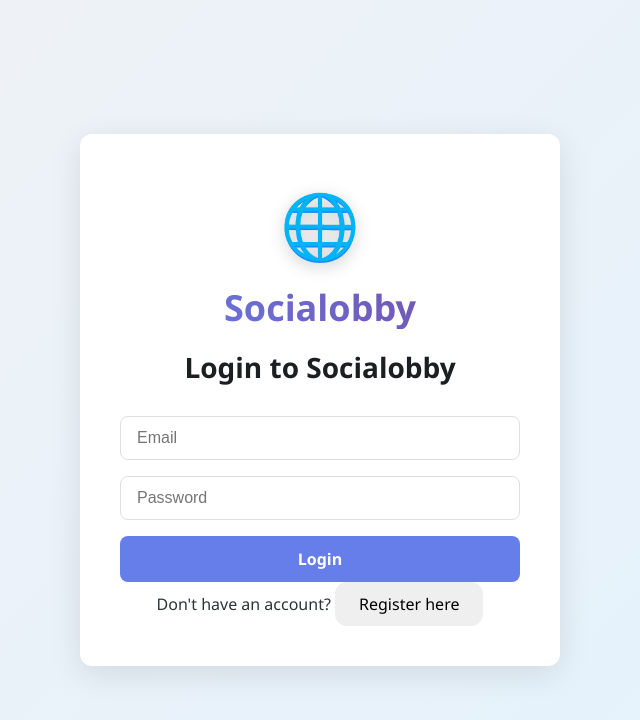
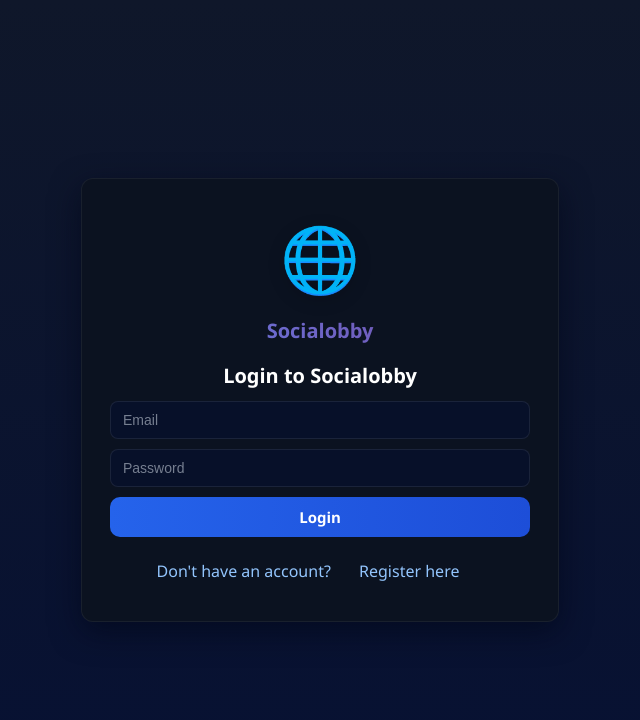
Before and after one commit to marciliobbarboza2/Social-Lobby, a React (Vite) app: page / in a window 1280 px wide. Shown: the top 720 px of the page, without its empty margins (320-960 px from the left). Built offline with nearby package versions, Linux system fonts and the light colour scheme; no server answers.

Commit message:
chore(ui): add high-contrast Login.css and import in LoginScreen (root)

```diff
--- /dev/null
+++ b/src/components/Login.css
@@ -0,0 +1,73 @@
+.login-screen {
+  min-height: 100vh;
+  display: flex;
+  align-items: center;
+  justify-content: center;
+  background: linear-gradient(180deg, #0f172a 0%, #071133 100%);
+  color: #ffffff;
+  padding: 24px;
+  box-sizing: border-box;
+}
+
+.login-container {
+  width: 100%;
+  max-width: 420px;
+  background: #0b1220;
+  border: 1px solid rgba(255,255,255,0.06);
+  box-shadow: 0 10px 30px rgba(2,6,23,0.6);
+  border-radius: 12px;
+  padding: 28px;
+}
+
+.login-container h1, .login-container h2 {
+  font-size: 20px;
+  margin: 0 0 12px 0;
+  color: #fff;
+}
+
+.error-message, .error-text {
+  background: rgba(220,38,38,0.08);
+  color: #fecaca;
+  border: 1px solid rgba(220,38,38,0.18);
+  padding: 8px 10px;
+  border-radius: 8px;
+  margin-bottom: 12px;
+  font-size: 13px;
+}
+
+.login-input {
+  width: 100%;
+  background:#071029;
+  color:#e6eef8;
+  border:1px solid rgba(255,255,255,0.08);
+  padding:10px 12px;
+  border-radius:8px;
+  font-size:14px;
+  outline:none;
+  margin-bottom:10px;
+}
+
+.login-input::placeholder { color: rgba(230,238,248,0.5); }
+.login-input:focus { box-shadow:0 0 0 4px rgba(59,130,246,0.12); border-color: rgba(59,130,246,0.8); }
+
+.login-btn, .primary-btn {
+  width:100%;
+  background:linear-gradient(90deg,#2563eb,#1d4ed8);
+  color:#fff;
+  padding:10px 12px;
+  border-radius:10px;
+  border:none;
+  font-weight:600;
+  cursor:pointer;
+  font-size:15px;
+}
+
+.login-btn[disabled] { opacity:0.7; cursor:not-allowed; }
+.login-btn:focus { outline:3px solid rgba(37,99,235,0.14); }
+
+.switch-mode { margin-top:12px; color:#93c5fd; }
+.link-btn { background:none; border:none; color:#93c5fd; cursor:pointer; }
+
+.forgot-password { display:block; margin-top:10px; color:#93c5fd; }
+
+.create-account-btn { width:100%; margin-top:10px; padding:10px; border-radius:8px; background:#1f2937; color:#fff; border:none; cursor:pointer; }
--- a/src/components/LoginScreen.jsx
+++ b/src/components/LoginScreen.jsx
@@ -1,4 +1,5 @@
 import React, { useState } from 'react';
+import './Login.css';
 
 const LoginScreen = ({
   loginEmail,
```
